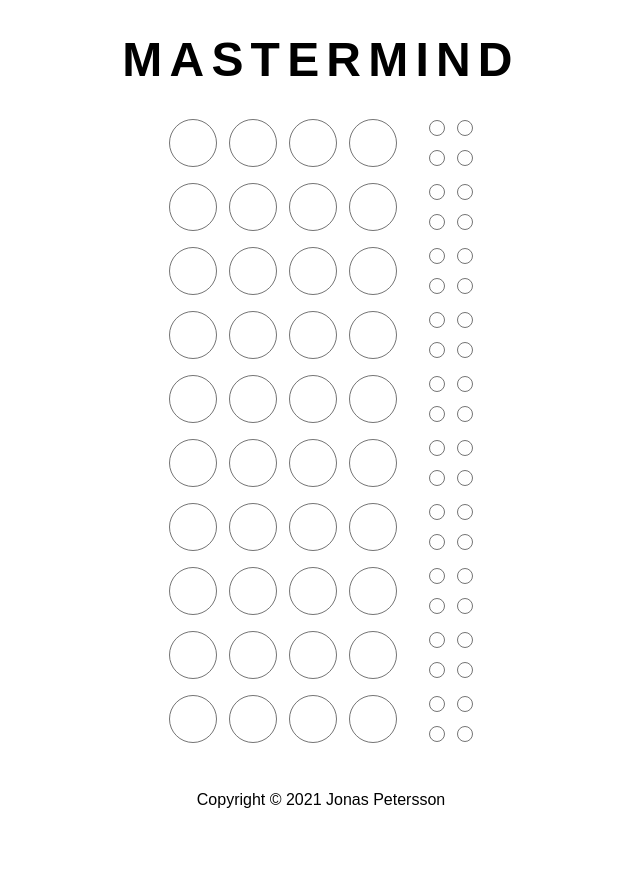
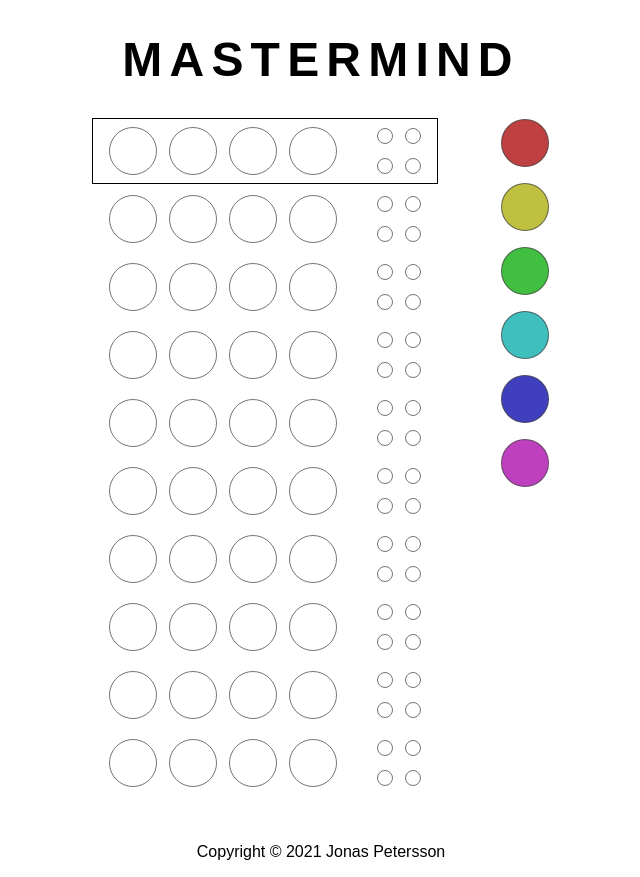
Before and after one commit to peterssonjonas/mastermind, a React (Create React App) app: page / in a window 1280 px wide. Shown: the whole page, without its empty margins (319-959 px from the left). Before the commit the page ends 825 px from the top, so only its background shows below. Built offline with nearby package versions, Linux system fonts and the light colour scheme.

Commit message:
Add colored pegs with click handlers

```diff
--- /dev/null
+++ b/src/components/CodePegs.tsx
@@ -0,0 +1,19 @@
+type CodePegsProps = {
+  colors: number[];
+  onClick: (peg: number) => void;
+};
+
+const CodePegs = ({ colors, onClick }: CodePegsProps) => (
+  <div className="code-pegs">
+    {colors.map((color) => (
+      <button
+        key={color}
+        className="peg bordered"
+        data-value={color}
+        onClick={() => onClick(color)}
+      ></button>
+    ))}
+  </div>
+);
+
+export default CodePegs;
--- a/src/components/DecodeRow.tsx
+++ b/src/components/DecodeRow.tsx
@@ -1,14 +1,12 @@
+import Peg from './Peg';
+
 type DecodeRowProps = {
   guess: number[];
 };
 
 const DecodeRow = ({ guess }: DecodeRowProps) => {
-  const pegs = guess.map((_, i) => (
-    <div
-      key={i}
-      className={`peg bordered ${i === guess.length - 1 ? 'last' : ''}`}
-    ></div>
-  ));
+  const pegs = guess.map((value, i) => <Peg key={i} value={value} />);
+
   return <>{pegs}</>;
 };
 
--- a/src/components/DecodingBoard.tsx
+++ b/src/components/DecodingBoard.tsx
@@ -4,17 +4,22 @@ import Hints from './Hints';
 type DecodingBoardProps = {
   guesses: number[][];
   hints: number[][];
+  currentRow: number;
 };
 
-const DecodingBoard = ({ guesses, hints }: DecodingBoardProps) => {
-  const decodeRow = guesses.map((guess, i) => (
-    <div key={i} className={`row row-${i}`}>
-      <DecodeRow guess={guess} />
-      <Hints hints={hints[i]} />
-    </div>
-  ));
-
-  return <div className="decoding-board">{decodeRow}</div>;
-};
+const DecodingBoard = ({ guesses, hints, currentRow }: DecodingBoardProps) => (
+  <div className="decoding-board">
+    {guesses.map((guess, i) => (
+      <div
+        key={i}
+        className={`row row-${i} ${currentRow === i ? 'active' : ''}`}
+      >
+        <DecodeRow guess={guess} />
+        <span className="grid-spacer"></span>
+        <Hints hints={hints[i]} />
+      </div>
+    ))}
+  </div>
+);
 
 export default DecodingBoard;
--- a/src/components/Game.tsx
+++ b/src/components/Game.tsx
@@ -1,21 +1,51 @@
-import { useState } from 'react';
+import { useState, useEffect } from 'react';
+import CodePegs from './CodePegs';
 import DecodingBoard from './DecodingBoard';
 import Footer from './Footer';
 
 function Game() {
   const turns = 10;
   const holes = 4;
+  const colors = 6;
 
   const holesArray: number[] = Array(holes).fill(-1);
   const turnsArray: number[][] = Array(turns).fill(holesArray);
+  const colorsArray: number[] = Array(colors)
+    .fill(-1)
+    .map((_, i) => i);
 
   const [guesses, setGuesses] = useState(turnsArray);
   const [hints, setHints] = useState(turnsArray);
+  const [turn, setTurn] = useState(0);
+  const [guessIndex, setGuessIndex] = useState(0);
+
+  useEffect(() => {
+    const guess = guesses[turn];
+    const isAll = guess.every((g) => g >= 0);
+
+    isAll && setTurn((prevTurn) => prevTurn + 1);
+  }, [guesses, turn]);
+
+  const onClick = (peg: number) => {
+    setGuesses((oldGuesses) => {
+      return oldGuesses.map((row, i) => {
+        if (i !== turn) return row;
+
+        return row.map((guess, j) => {
+          if (j !== guessIndex) return guess;
+
+          return peg;
+        });
+      });
+    });
+    setGuessIndex((oldIndex) => (oldIndex + 1) % holes);
+  };
 
   return (
     <>
       <h1>Mastermind</h1>
-      <DecodingBoard guesses={guesses} hints={hints} />
+      <DecodingBoard guesses={guesses} hints={hints} currentRow={turn} />
+      <CodePegs colors={colorsArray} onClick={onClick} />
       <Footer />
     </>
   );
--- /dev/null
+++ b/src/components/Peg.tsx
@@ -0,0 +1,9 @@
+type PegProps = {
+  value: number;
+};
+
+const Peg = ({ value }: PegProps) => (
+  <div className="peg bordered" data-value={value}></div>
+);
+
+export default Peg;
--- a/src/index.scss
+++ b/src/index.scss
@@ -27,26 +27,76 @@ footer {
   padding: 1rem;
 }
 
+button {
+  background: none;
+  border: 0;
+  font-size: 1rem;
+  cursor: pointer;
+}
+
+.grid-spacer {
+  grid-row: span 2;
+}
+
 .bordered {
   border: 1px solid rgba(70, 70, 70, 0.75);
   border-radius: 50%;
 }
 
+#root {
+  display: grid;
+  grid-template-columns: 1fr auto;
+  grid-template-rows: auto 1fr auto;
+  grid-template-areas:
+    'header header'
+    'board codepegs'
+    'footer footer';
+  gap: 0 4rem;
+}
+
+h1 {
+  grid-area: header;
+}
+.decoding-board {
+  grid-area: board;
+}
+.code-pegs {
+  grid-area: codepegs;
+}
+footer {
+  grid-area: footer;
+}
+
 .decoding-board {
   display: flex;
   flex-direction: column;
-  gap: 1rem;
+  gap: 0.25rem;
   padding-bottom: 2rem;
 
   .row {
     display: grid;
-    grid-template-columns: repeat(4, auto) repeat(2, auto);
+    grid-template-columns: repeat(4, auto) 1rem repeat(2, auto);
     grid-template-rows: repeat(2, auto);
     justify-content: center;
     justify-items: center;
     align-items: center;
     gap: 0.75rem;
+    padding: 0.5rem 1rem;
   }
+
+  .peg.last {
+    margin-right: 1.25em;
+  }
+}
+
+.row.active {
+  outline: 1px solid black;
+}
+
+.code-pegs {
+  display: flex;
+  flex-direction: column;
+  gap: 1rem;
 }
 
 .peg {
@@ -54,8 +104,23 @@ footer {
   width: 3em;
   height: 3em;
 
-  &.last {
-    margin-right: 1.25em;
+  &[data-value='0'] {
+    background-color: hsl(0, 50%, 50%);
+  }
+  &[data-value='1'] {
+    background-color: hsl(60, 50%, 50%);
+  }
+  &[data-value='2'] {
+    background-color: hsl(120, 50%, 50%);
+  }
+  &[data-value='3'] {
+    background-color: hsl(180, 50%, 50%);
+  }
+  &[data-value='4'] {
+    background-color: hsl(240, 50%, 50%);
+  }
+  &[data-value='5'] {
+    background-color: hsl(300, 50%, 50%);
   }
 }
 
```
